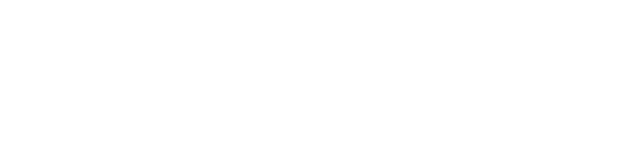
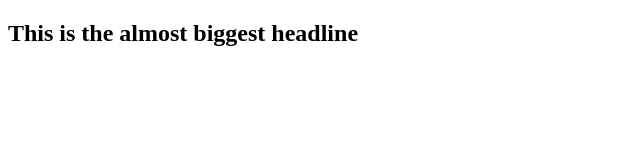
Before and after one commit to thiagohbfialho/Lab-05a_Resolving_Merge_Conflicts, a plain HTML site: page index.html in a window 1280 px wide. Shown: the whole page, without its empty margins (0-640 px from the left). Drawn offline with Linux system fonts and the light colour scheme.

Commit message:
updated directly on github

```diff
--- a/index.html
+++ b/index.html
@@ -5,5 +5,6 @@
 <title>My test page</title>
 </head>
 <body>
+  <h2>This is the almost biggest headline</h2>
 </body>
 </html>
```
